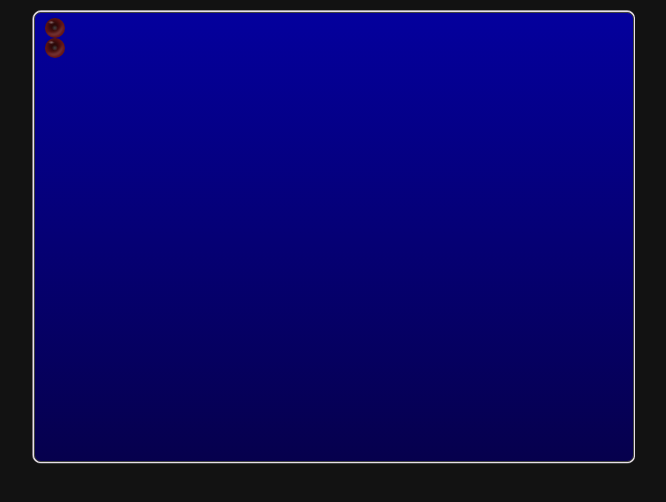
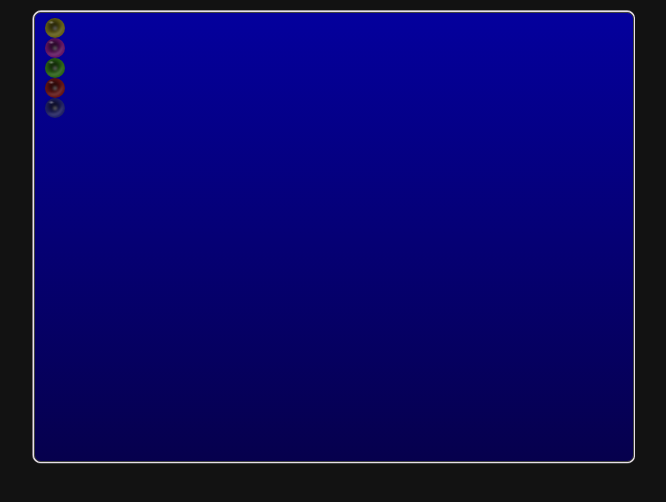
Before and after one commit to ryuzo-nakata/portfolio-ff7, a Nuxt app: page /materia in a window 1280 px wide. Shown: the top 502 px of the page, without its empty margins (306-972 px from the left). Built offline with nearby package versions, Linux system fonts and the light colour scheme.

Commit message:
create materia type

```diff
--- a/components/parts/MateriaParts.vue
+++ b/components/parts/MateriaParts.vue
@@ -1,20 +1,22 @@
 <template>
   <div class="wrapper">
-    <div class="materia" />
+    <div class="materia" :style="{ background: color }" />
     <div class="downlight1" />
     <div class="highlight2" />
     <div class="highlight3" />
-    <!-- <div class="shadow" />
-    <div class="dropshadow" /> -->
+    <div class="highlight4" />
   </div>
 </template>
 
 <script lang="ts">
-import { Component } from 'vue-property-decorator'
+import { Component, Prop } from 'vue-property-decorator'
 import PortfolioVueEx from '~/logic/vue/PortfolioVueEx'
 
 @Component({})
-export default class MateriaParts extends PortfolioVueEx {}
+export default class MateriaParts extends PortfolioVueEx {
+  @Prop()
+  color: string
+}
 </script>
 
 <style scoped lang="scss">
@@ -41,11 +43,7 @@ body {
   height: 20px;
   z-index: 0;
   border-radius: 50%;
-  background: radial-gradient(
-    closest-side at 49% 49%,
-    rgba(150, 150, 150, 1) 0%,
-    rgba(100, 21, 21, 1) 30%
-  );
+  background: rgb(43, 100, 21, 1);
 }
 .downlight1 {
   position: absolute;
@@ -83,32 +81,15 @@ body {
   filter: blur(1px);
   opacity: 0.15;
 }
-
-.shadow {
+.highlight4 {
   position: absolute;
-  top: 69%;
-  left: 64%;
-  z-index: 1;
-  width: 51px;
-  height: 18px;
+  top: 40%;
+  left: 40%;
+  width: 4px;
+  height: 4px;
+  z-index: 0;
   border-radius: 50%;
-  border-top: 1px solid #211;
-  transform: rotate(130deg);
+  background: rgba(200, 200, 200, 1);
   filter: blur(1px);
 }
-.dropshadow {
-  width: 90px;
-  height: 30px;
-  position: absolute;
-  left: 50%;
-  top: 85%;
-  z-index: -1;
-  transform: translateX(-50%);
-  background: radial-gradient(
-    farthest-side at center,
-    rgba(20, 0, 10, 0.8) 25%,
-    rgba(0, 0, 0, 0) 100%
-  );
-  filter: blur(0.5px);
-}
 </style>
--- /dev/null
+++ b/components/templates/CommandMateria.vue
@@ -0,0 +1,14 @@
+<template>
+  <materia-parts :color="'rgba(100, 95, 21, 1)'" />
+</template>
+
+<script lang="ts">
+import { Component } from 'vue-property-decorator'
+import PortfolioVueEx from '~/logic/vue/PortfolioVueEx'
+import MateriaParts from '~/components/parts/MateriaParts.vue'
+
+@Component({
+  components: { MateriaParts }
+})
+export default class CommandMateria extends PortfolioVueEx {}
+</script>
--- /dev/null
+++ b/components/templates/IndependentMateria.vue
@@ -0,0 +1,14 @@
+<template>
+  <materia-parts :color="'rgb(100, 21, 100, 1)'" />
+</template>
+
+<script lang="ts">
+import { Component } from 'vue-property-decorator'
+import PortfolioVueEx from '~/logic/vue/PortfolioVueEx'
+import MateriaParts from '~/components/parts/MateriaParts.vue'
+
+@Component({
+  components: { MateriaParts }
+})
+export default class IndependentMateria extends PortfolioVueEx {}
+</script>
--- /dev/null
+++ b/components/templates/MagicMateria.vue
@@ -0,0 +1,14 @@
+<template>
+  <materia-parts :color="'rgb(43, 100, 21, 1)'" />
+</template>
+
+<script lang="ts">
+import { Component } from 'vue-property-decorator'
+import PortfolioVueEx from '~/logic/vue/PortfolioVueEx'
+import MateriaParts from '~/components/parts/MateriaParts.vue'
+
+@Component({
+  components: { MateriaParts }
+})
+export default class MagicMateria extends PortfolioVueEx {}
+</script>
--- /dev/null
+++ b/components/templates/SummonMateria.vue
@@ -0,0 +1,14 @@
+<template>
+  <materia-parts :color="'rgba(100, 21, 21, 1)'" />
+</template>
+
+<script lang="ts">
+import { Component } from 'vue-property-decorator'
+import PortfolioVueEx from '~/logic/vue/PortfolioVueEx'
+import MateriaParts from '~/components/parts/MateriaParts.vue'
+
+@Component({
+  components: { MateriaParts }
+})
+export default class SummonMateria extends PortfolioVueEx {}
+</script>
--- /dev/null
+++ b/components/templates/SupportMateria.vue
@@ -0,0 +1,14 @@
+<template>
+  <materia-parts :color="'rgba(32, 33, 100, 1)'" />
+</template>
+
+<script lang="ts">
+import { Component } from 'vue-property-decorator'
+import PortfolioVueEx from '~/logic/vue/PortfolioVueEx'
+import MateriaParts from '~/components/parts/MateriaParts.vue'
+
+@Component({
+  components: { MateriaParts }
+})
+export default class SupportMateria extends PortfolioVueEx {}
+</script>
--- a/pages/materia.vue
+++ b/pages/materia.vue
@@ -2,8 +2,11 @@
   <v-container>
     <v-row align="center" justify="center">
       <div class="materia-box window-size ff7-card">
-        <materia-parts />
-        <materia-parts />
+        <command-materia />
+        <independent-materia />
+        <magic-materia />
+        <summon-materia />
+        <support-materia />
       </div>
     </v-row>
   </v-container>
@@ -12,10 +15,20 @@
 <script lang="ts">
 import { Component } from 'vue-property-decorator'
 import PageBase from '~/logic/vue/PageBase'
-import MateriaParts from '~/components/parts/MateriaParts.vue'
+import CommandMateria from '~/components/templates/CommandMateria.vue'
+import IndependentMateria from '~/components/templates/IndependentMateria.vue'
+import MagicMateria from '~/components/templates/MagicMateria.vue'
+import SummonMateria from '~/components/templates/SummonMateria.vue'
+import SupportMateria from '~/components/templates/SupportMateria.vue'
 
 @Component({
-  components: { MateriaParts }
+  components: {
+    CommandMateria,
+    IndependentMateria,
+    MagicMateria,
+    SummonMateria,
+    SupportMateria
+  }
 })
 export default class Materia extends PageBase {}
 </script>
```
